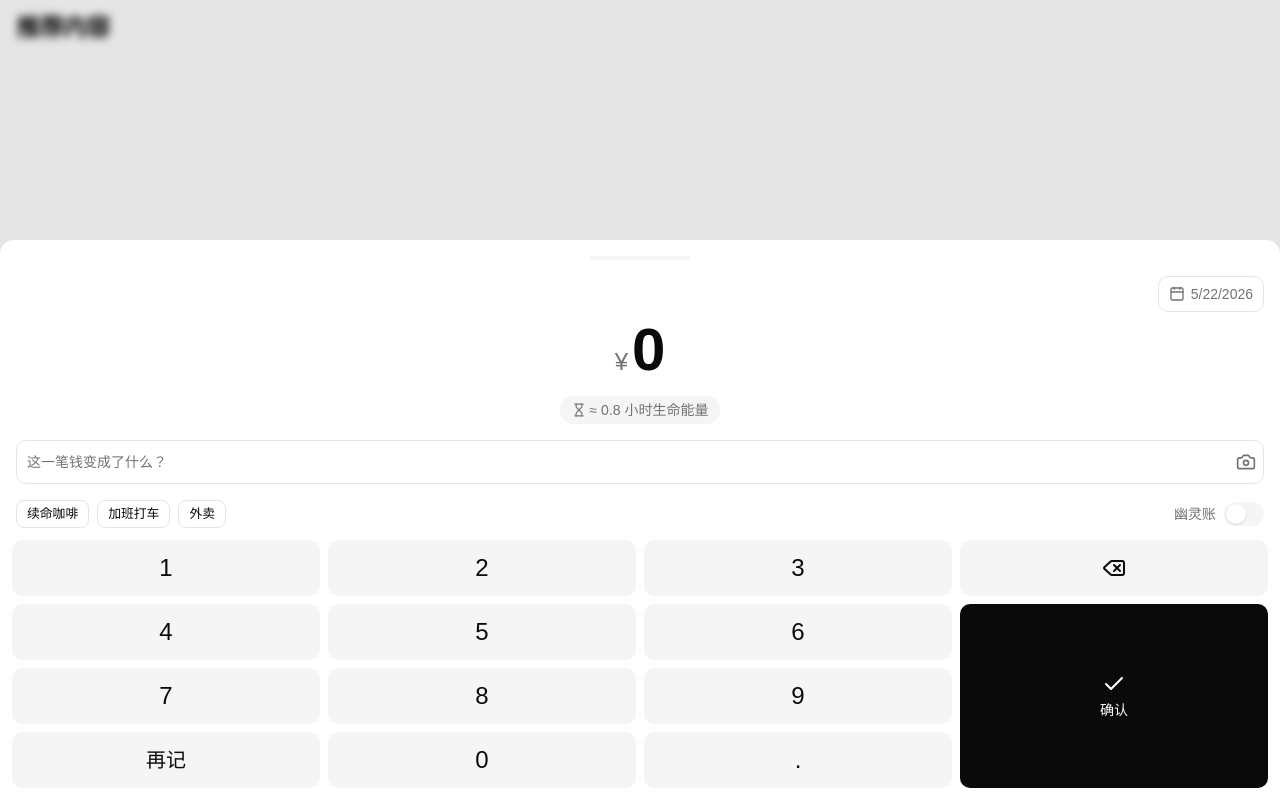
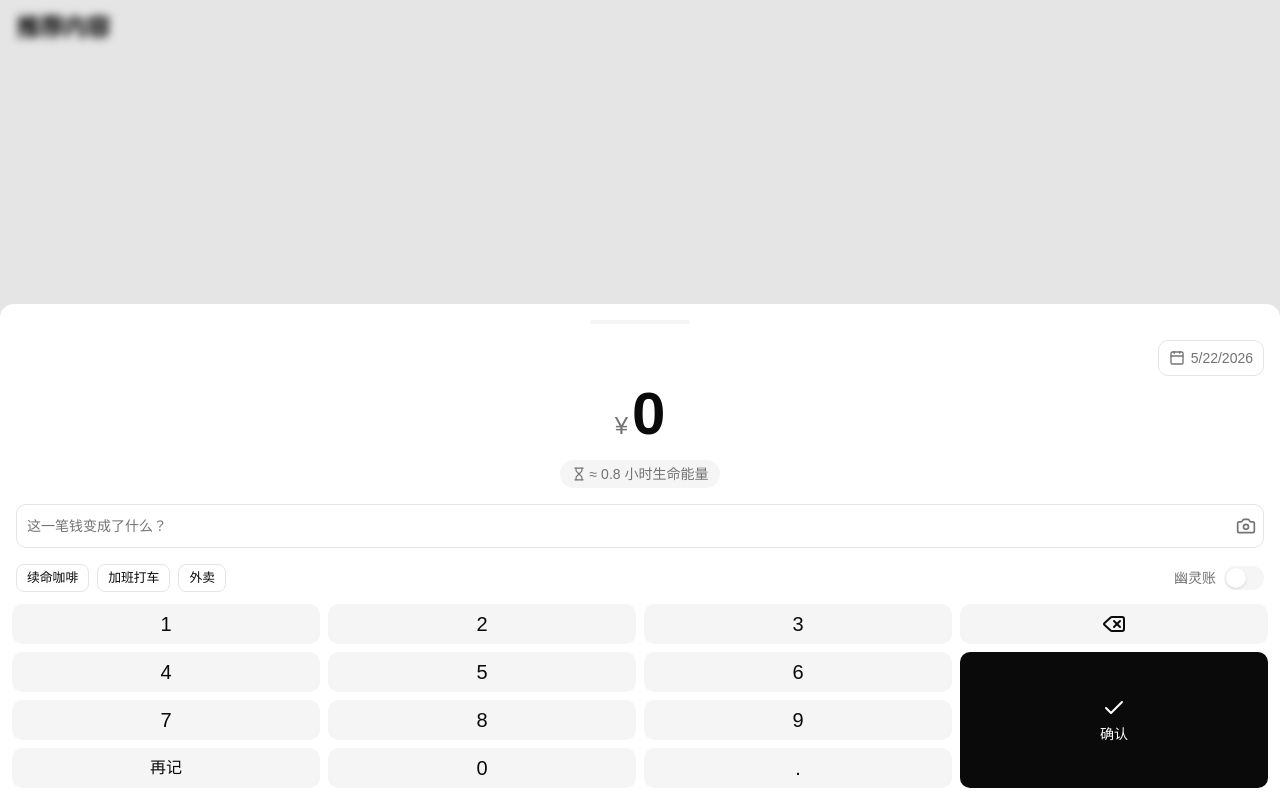
Before and after one commit to xiaoyang5116/life-energy-ledger-web, a React (Vite) app: page / in a window 1280 px wide. Both pictures are taken after a click on the button 1232 px from the left and 652 px from the top of the page. Built offline with nearby package versions, Linux system fonts and the light colour scheme.

Commit message:
refactor: 调整 AmountKeypad 组件的样式以支持动态高度
- 更新按钮的高度使用 CSS 变量 [--keypad-height]，提升样式灵活性。
- 确保按钮在不同状态下的外观一致性。

```diff
--- a/src/components/layout/record-drawer/parts/amount-keypad.tsx
+++ b/src/components/layout/record-drawer/parts/amount-keypad.tsx
@@ -15,7 +15,7 @@ export function AmountKeypad({
   handleConfirm,
 }: AmountKeypadProps) {
   return (
-    <div className="grid grid-cols-4 grid-rows-4 gap-2 p-3 select-none">
+    <div className="grid grid-cols-4 grid-rows-4 gap-2 p-3 select-none [--keypad-height:40px]">
       {KEYPAD_KEYS.map((key) => {
         if (key === "delete") {
           return (
@@ -23,7 +23,7 @@ export function AmountKeypad({
               key={key}
               type="button"
               onClick={handleDelete}
-              className="flex h-14 items-center justify-center rounded-lg bg-muted active:bg-muted/70"
+              className="flex h-(--keypad-height) items-center justify-center rounded-lg bg-muted active:bg-muted/70"
               aria-label="删除"
             >
               <Delete className="size-6" />
@@ -37,7 +37,7 @@ export function AmountKeypad({
               key={key}
               type="button"
               onClick={() => {}}
-              className="flex h-14 items-center justify-center rounded-lg bg-muted text-xl font-medium active:bg-muted/70"
+              className="flex h-(--keypad-height) items-center justify-center rounded-lg bg-muted text-base font-medium active:bg-muted/70"
               aria-label="再记"
             >
               再记
@@ -50,7 +50,7 @@ export function AmountKeypad({
             key={key}
             type="button"
             onClick={() => handleKeyPress(key)}
-            className="flex h-14 items-center justify-center rounded-lg bg-muted text-2xl font-medium active:bg-muted/70"
+            className="flex h-(--keypad-height) items-center justify-center rounded-lg bg-muted text-xl font-medium active:bg-muted/70"
           >
             {key}
           </button>
```
